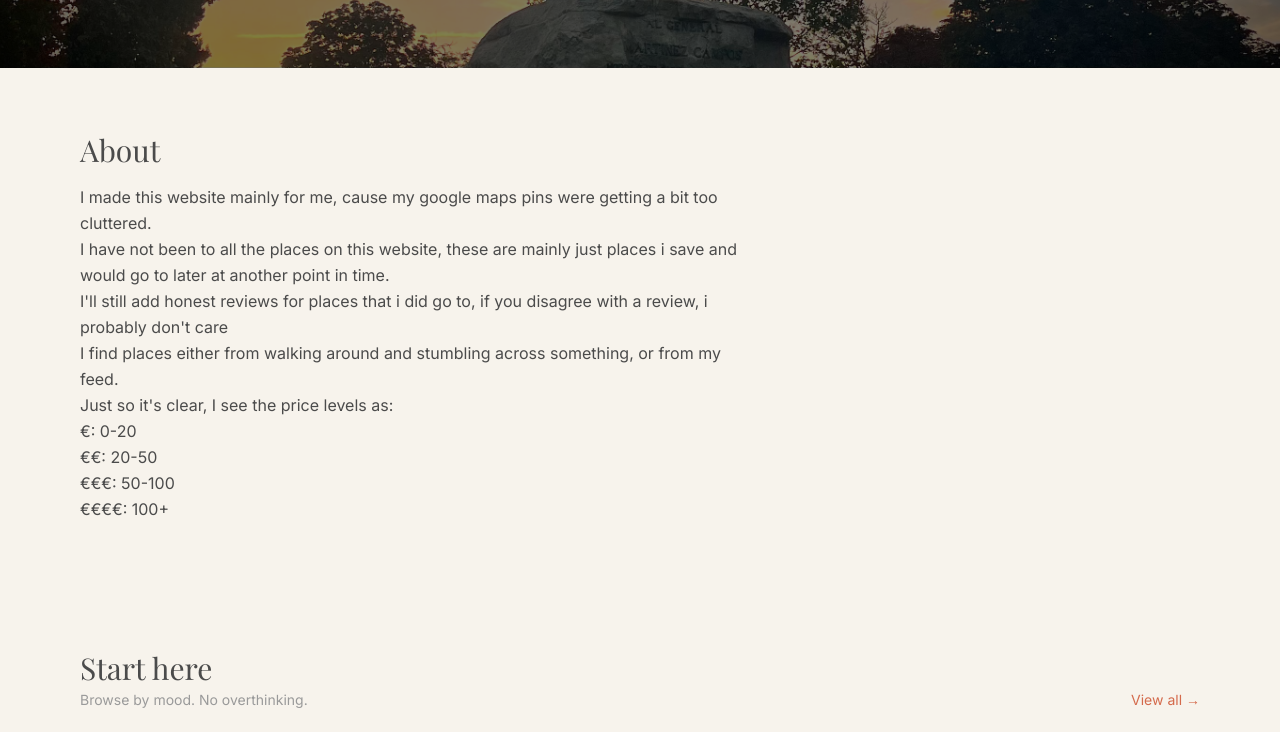
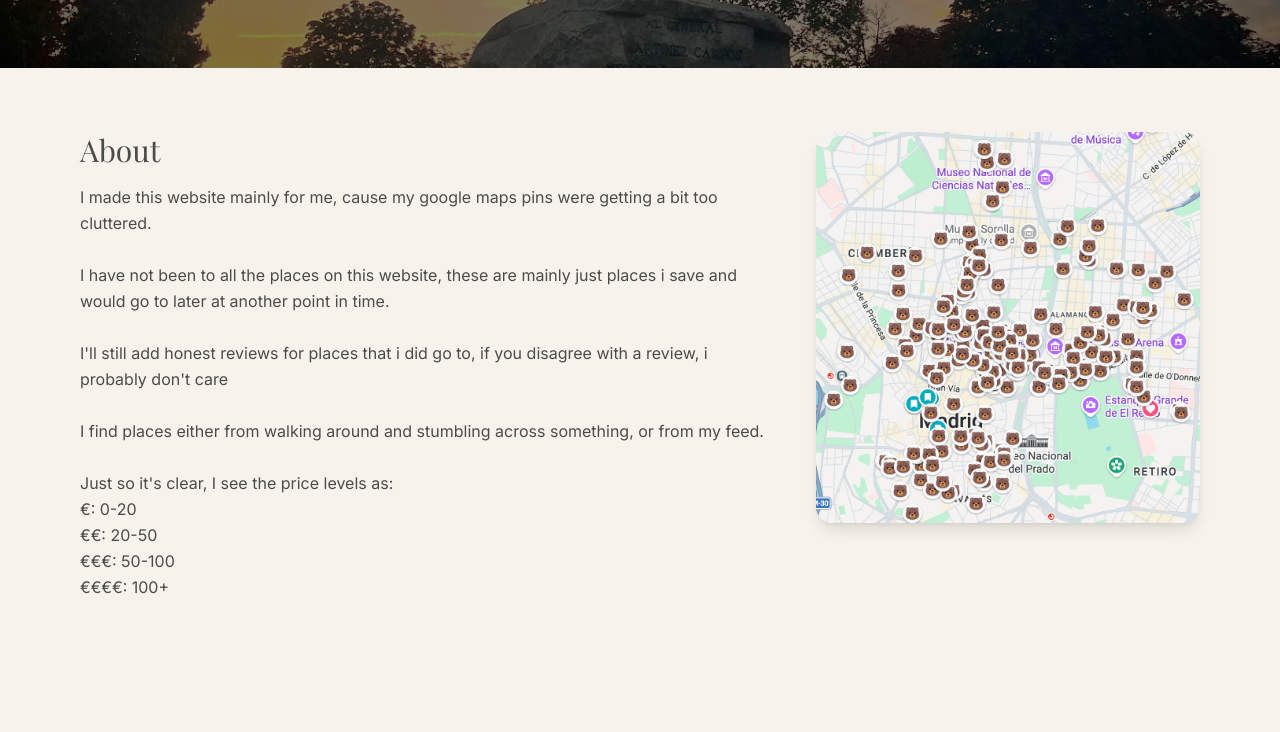
Before and after one commit to sakhnoukh/madrid-guide, a Next.js app: page / in a window 1280 px wide. Shown: the part 732-1464 px from the top of the page. Built offline with nearby package versions, Linux system fonts and the light colour scheme; no server answers; the database is empty; a web font is replaced by a local one.

Commit message:
feat: add maps.png to About section in two-column layout

```diff
--- a/app/page.tsx
+++ b/app/page.tsx
@@ -39,28 +39,40 @@ export default async function HomePage() {
       <Hero />
 
       {/* ABOUT */}
-      <section className="mx-auto max-w-6xl px-4 py-14 sm:py-16">
-        <div className="max-w-2xl">
+      <section id="about" className="mx-auto max-w-6xl px-4 py-14 sm:py-16">
+        <div className="flex flex-col gap-8 lg:flex-row lg:items-start lg:gap-12">
+          {/* Text */}
+          <div className="lg:flex-1">
             <h2 className="font-serif text-2xl sm:text-3xl">About</h2>
             <p className="mt-4 text-[#4B4B4B] leading-relaxed">
               I made this website mainly for me, cause my google maps pins were getting a bit too cluttered.
-            <br></br>
+              <br /><br />
               I have not been to all the places on this website, these are mainly just places i save and would go to later at another point in time.
-            <br></br>
-            I'll still add honest reviews for places that i did go to, if you disagree with a review, i probably don't care
-            <br></br>
+              <br /><br />
+              I&apos;ll still add honest reviews for places that i did go to, if you disagree with a review, i probably don&apos;t care
+              <br /><br />
               I find places either from walking around and stumbling across something, or from my feed.
-            <br></br>
-            Just so it's clear, I see the price levels as:
-            <br></br>
+              <br /><br />
+              Just so it&apos;s clear, I see the price levels as:
+              <br />
               €: 0-20
-            <br></br>
+              <br />
               €€: 20-50
-            <br></br>
+              <br />
               €€€: 50-100
-            <br></br>
+              <br />
               €€€€: 100+
             </p>
+          </div>
+
+          {/* Map image */}
+          <div className="lg:w-80 xl:w-96 flex-shrink-0">
+            <img
+              src="/maps.png"
+              alt="My cluttered Google Maps pins"
+              className="w-full rounded-2xl shadow-lg"
+            />
+          </div>
         </div>
       </section>
 
```
Also changed, not shown: public/maps.png (added). Lines whose indentation alone changed are shown as unchanged.
